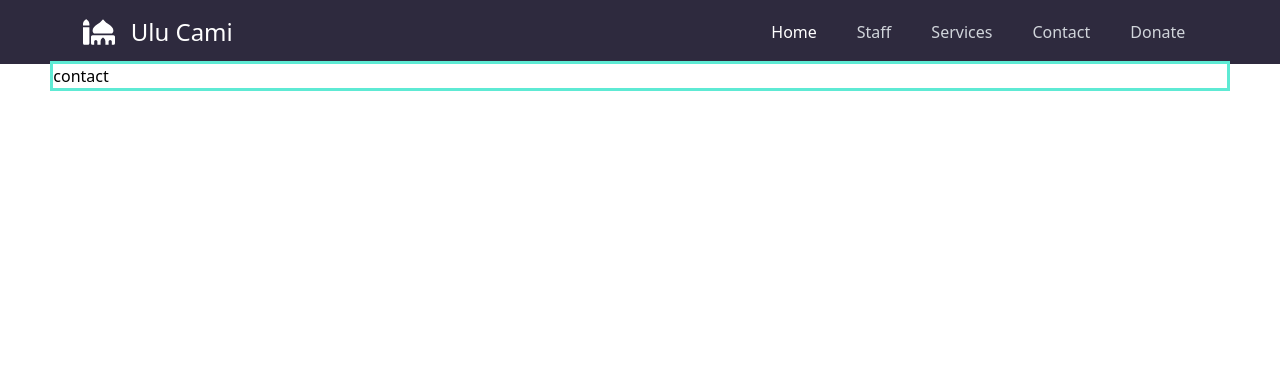
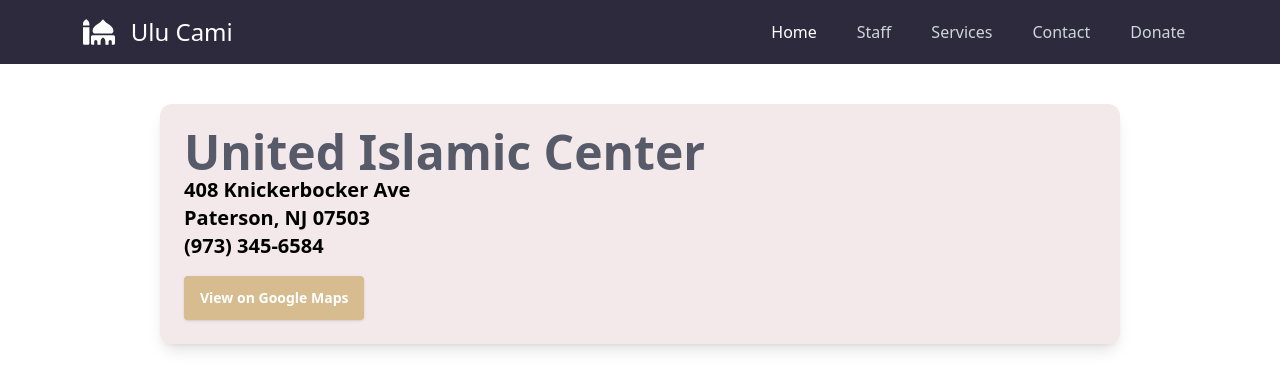
Before and after one commit to Ayberk180/UCWebV2, a Next.js app: page /contact in a window 1280 px wide. Shown: the top 390 px of the page. Built offline with nearby package versions, Linux system fonts and the light colour scheme.

Commit message:
half of contact

```diff
--- a/pages/contact.js
+++ b/pages/contact.js
@@ -1,9 +1,25 @@
+import Link from 'next/link'
 import React from 'react'
 
 function Contact() {
   return (
-    <div className='w-11/12 mx-auto outline outline-teal-300'>
-        <div>contact</div>
+    <div className='w-9/12 mx-auto'>
+        <div className='flex flex-row justify-center p-6 shadow-lg md:justify-between rounded-xl bg-wisp-pink mt-10'>
+          <div className='flex flex-col justify-center'>
+            <p className='text-3xl font-semibold lg:text-5xl text-dark-gray'>United Islamic Center</p>
+            <p className='font-semibold lg:text-xl text-md'>408 Knickerbocker Ave </p>
+            <p className='font-semibold lg:text-xl text-md'>Paterson, NJ 07503</p>
+            <p className='font-semibold lg:text-xl text-md'>(973) 345-6584</p>
+              <a
+                className="w-fit px-4 py-3 mt-4 text-sm font-bold text-white transition-all duration-150 ease-linear bg-tan rounded shadow outline-none active:bg-dark-tan hover:shadow-lg focus:outline-none"
+                type="button"
+                href='https://goo.gl/maps/8sojhhq7aPCXbmZt7'
+                target="_blank"
+                rel="noopener noreferrer">
+                View on Google Maps
+              </a>
+          </div>
+        </div>
     </div>
   )
 }
```
